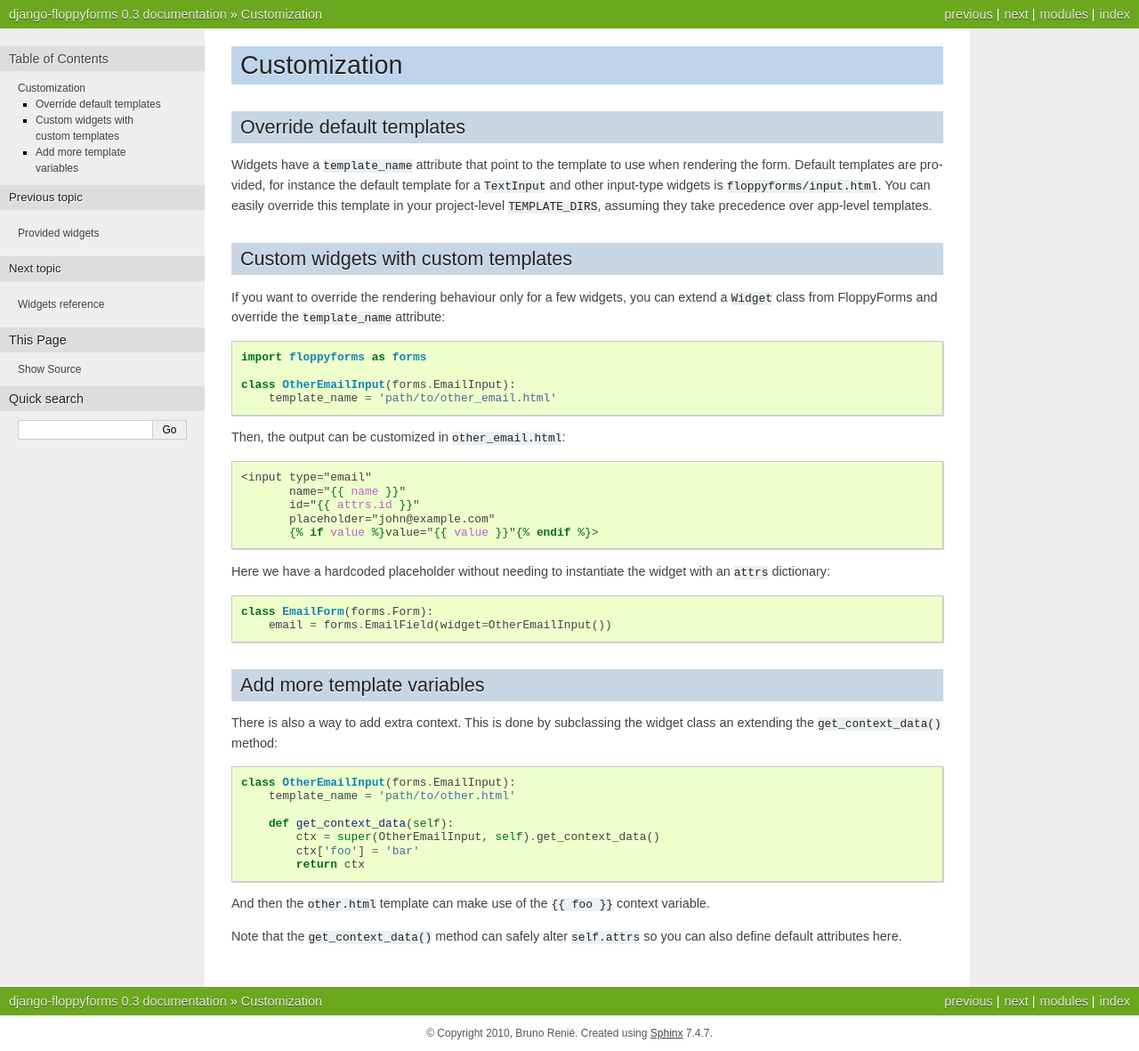
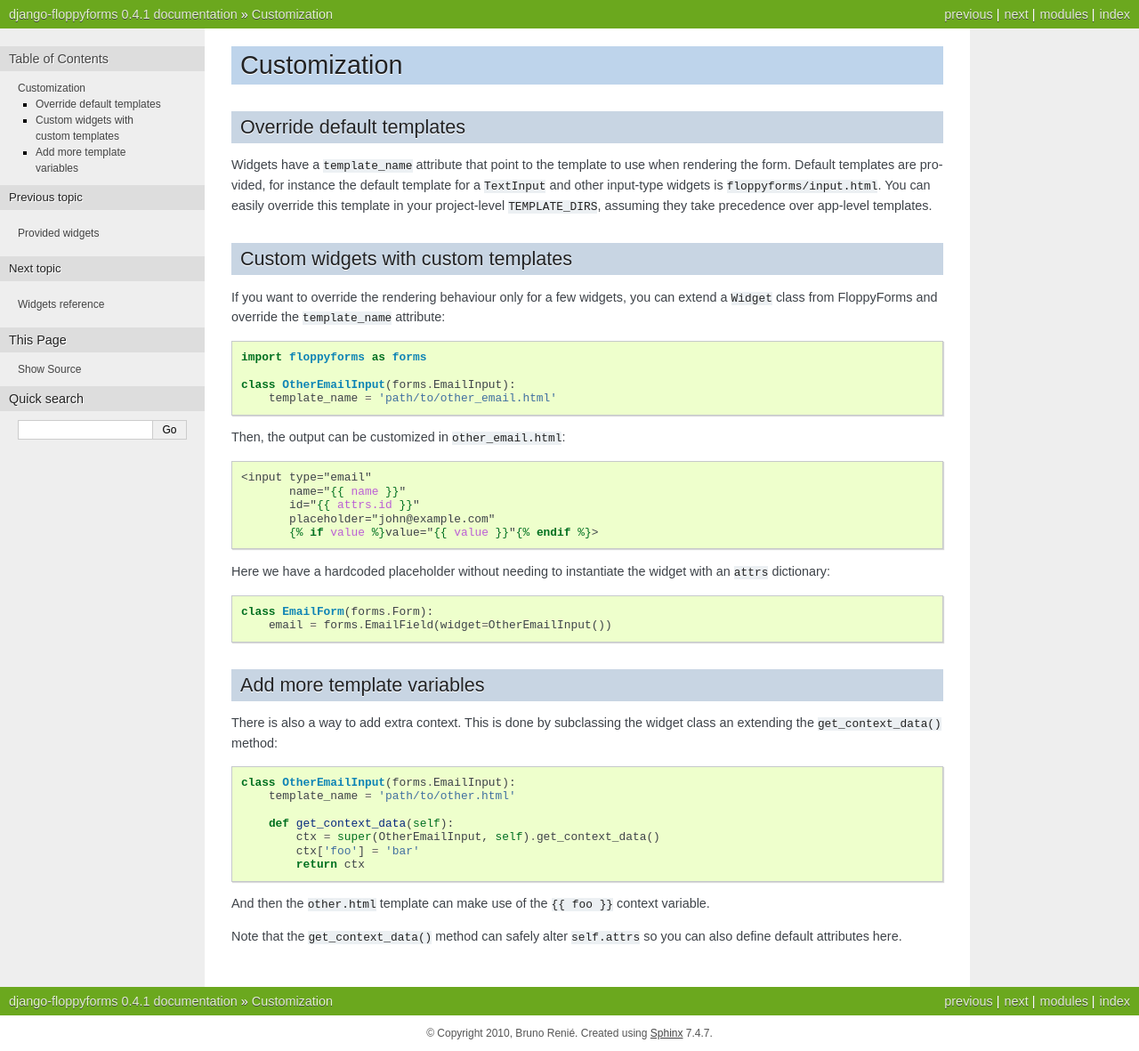
Before and after one commit to jazzband/django-floppyforms, a Sphinx documentation site: the page built from docs/customization.rst, in a window 1280 px wide. Shown: the whole page at 89% size. Built offline with Sphinx 7.4.7, drawn with Linux system fonts in a browser that asks for light colours.

Commit message:
0.4.1 released on PyPI

```diff
--- a/docs/conf.py
+++ b/docs/conf.py
@@ -48,9 +48,9 @@
 # built documents.
 #
 # The short X.Y version.
-version = '0.3'
+version = '0.4.1'
 # The full version, including alpha/beta/rc tags.
-release = '0.3'
+release = '0.4.1'
 
 # The language for content autogenerated by Sphinx. Refer to documentation
 # for a list of supported languages.
--- a/floppyforms/__init__.py
+++ b/floppyforms/__init__.py
@@ -3,7 +3,7 @@
                           DEFAULT_DATE_INPUT_FORMATS,
                           DEFAULT_TIME_INPUT_FORMATS,
                           DEFAULT_DATETIME_INPUT_FORMATS,
-                          Media, MediaDefiningClass
+                          Media, MediaDefiningClass)
 
 # Import SelectDateWidget from extras
 from django.forms.extras import SelectDateWidget
--- a/setup.py
+++ b/setup.py
@@ -5,7 +5,7 @@
 
 setup(
     name='django-floppyforms',
-    version='0.3',
+    version='0.4.1',
     author=u'Bruno Renie',
     author_email='bruno@renie.fr',
     packages=find_packages(),
```
